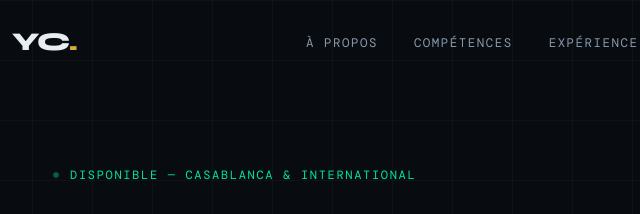
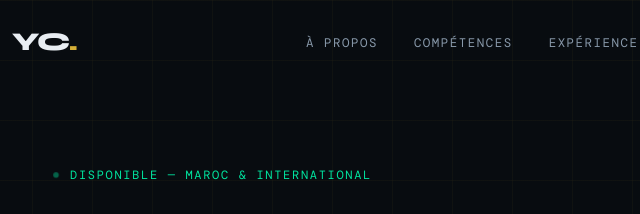
Before and after one commit to YannickFaical/yannick-portfolio, a website: page index.html in a window 1280 px wide. Shown: the top 214 px of the page, 28-668 px from the left. Drawn offline with nearby package versions, Linux system fonts and the light colour scheme; a web font is replaced by a local one.

Commit message:
first commit

```diff
--- a/index.html
+++ b/index.html
@@ -54,7 +54,7 @@
     <div class="hero-content">
       <div class="hero-tag reveal">
         <span class="tag-dot"></span>
-        Disponible — Casablanca & International
+        Disponible — Maroc & International
       </div>
       <h1 class="hero-title reveal">
         <span class="line">Yannick</span>
```
